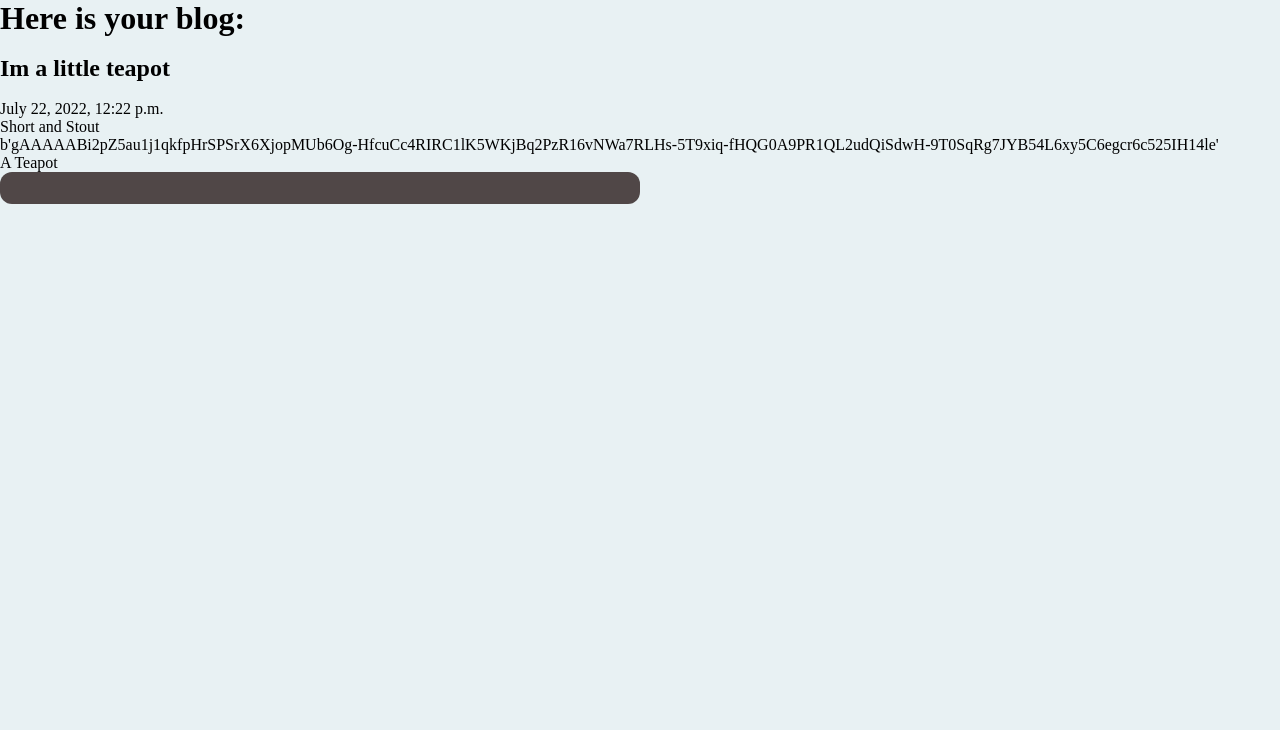
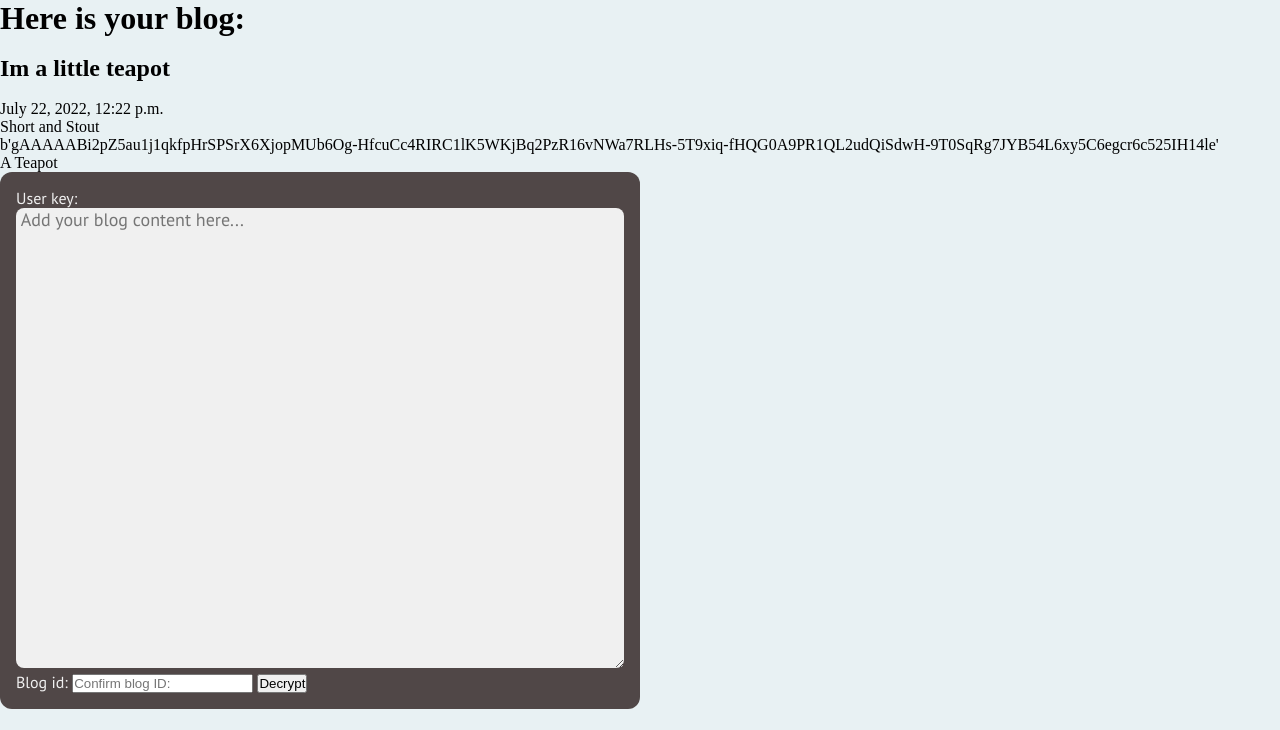
Before and after one commit to CharlieWWW94/pk_blog, a Django app: page /blogs/blog/41 in a window 1280 px wide. Shown: the part 70-800 px from the top of the page. Run offline with Django 4.2, Linux system fonts and the light colour scheme; data comes from the database, SQL or seed files in the repository; both versions use the stored data as it was after the commit.

Commit message:
resolve problems with type of keys, decryption now fully functional

```diff
--- a/blogs/forms.py
+++ b/blogs/forms.py
@@ -9,3 +9,7 @@ class NewBlogForm(forms.Form):
     is_encrypted = forms.BooleanField(help_text=' Would you like your post asymetrically encrypted?', required=False)
     blog_content = forms.CharField( widget=forms.Textarea(attrs={'class': 'form-content', 'placeholder': ' Add your blog content here...', 'rows': 20, 'cols': 10, }))
     author = forms.CharField( widget=forms.TextInput(attrs={'placeholder': 'Who are you?'}))
+
+class DecryptForm(forms.Form):
+    user_key = forms.CharField( widget=forms.Textarea(attrs={'class': 'form-content', 'placeholder': ' Add your blog content here...', 'rows': 20, 'cols': 10, }))
+    blog_id = forms.CharField( widget=forms.TextInput(attrs={'placeholder': 'Confirm blog ID:'}))
--- a/blogs/views.py
+++ b/blogs/views.py
@@ -1,9 +1,10 @@
 from distutils.log import error
 from django.shortcuts import render
 from .models import ProtectedBlog
-from .forms import NewBlogForm
+from .forms import NewBlogForm, DecryptForm
 from enkrypt import BlogEncryptor, KeyEncryptor
 from .models import ProtectedBlog
+from pickle import dumps, loads
 # Create your views here.
 
 def home(request):
@@ -19,10 +20,25 @@ def view_all(request):
 
 
 def view_blog(request, id):
-    #Presents user with a specific, encrypted blog post
+    #Presents user with a specific, encrypted blog post, decrypts if key offered.
+    if request.method == 'POST':
+        user_key = request.POST['user_key']
+        user_key_processed = loads(eval(user_key))
+        blog = ProtectedBlog.objects.filter(id=int(request.POST['blog_id']))[0]
+
+        key_decryption = KeyEncryptor()
+        decoded_key = key_decryption.decrypt_key(eval(blog.private_key), user_key_processed)
+
+        blog_decryption = BlogEncryptor(given_key=decoded_key)
+        blog_content = blog_decryption.decrypt(eval(blog.blog_content))
+        print(blog_content)
+
+
+
+    form = DecryptForm
     blog = ProtectedBlog.objects.filter(id=id)
-    print(blog)
-    return render(request, 'blogs/blog.html', {'blog': blog})
+    return render(request, 'blogs/blog.html', {'blog': blog, 'form': form})
+
 
 
 def create_blog(request):
@@ -51,19 +67,19 @@ def create_blog(request):
             new_blog.blog_content = blog_encryption.encrypt(content)
             key_encryption = KeyEncryptor()
             access_key = key_encryption.gen_pk_keys()
+            #Access key as bytes - needed later for decryption.
+            bytes_key = str(dumps(access_key))
             encrypted_key = key_encryption.encrypt_key(blog_encryption.get_key())
             new_blog.private_key = encrypted_key
 
         #encrypted or unencrypted blog object saves to db:
         new_blog.is_encrypted = False
         new_blog.save()
-        print(str(access_key))
-        print(type(access_key))
-        decrypted_key = key_encryption.decrypt_key(encrypted_key, access_key)
-        print(f"Here is the decrypted key, as evidence:{decrypted_key}")
-        blog_decryptor = BlogEncryptor(decrypted_key)
-        print(f"Here is the decrypted blog as evidence: {blog_decryptor.decrypt(new_blog.blog_content)}")
-        return render(request, 'blogs/blog_created.html', {'key': access_key, 'url_id': new_blog.id})
+
+
+
+        return render(request, 'blogs/blog_created.html', {'key': bytes_key, 'url_id': new_blog.id})
+
 
     new_form = NewBlogForm()
     return render(request, 'blogs/create_blog.html', {'new_form': new_form})
--- a/templates/blogs/blog.html
+++ b/templates/blogs/blog.html
@@ -14,7 +14,12 @@
 {{ blogs.attributed_name }}
 <br>
 {% endfor %}
-<form method="post"></form>
+<form method="post">
+    {% csrf_token %}
+    {{ form }}
+    <button type="submit">Decrypt</button>
+</form>
+
 {% endblock %}
 
 
--- /dev/null
+++ b/templates/blogs/decode_form.html
@@ -0,0 +1,5 @@
+<form action="post">
+    <label for="key">Please enter the decode key:</label>
+    <input type="text" name="key">
+    <input type= "submit" value="Submit">
+</form>
```
Also changed, not shown: enkrypt.py (+14 -0 lines), README.md, db.sqlite3.
